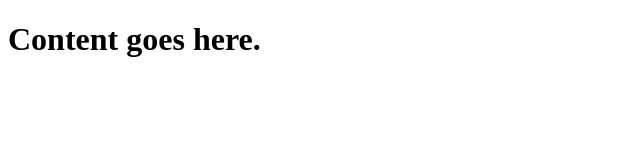
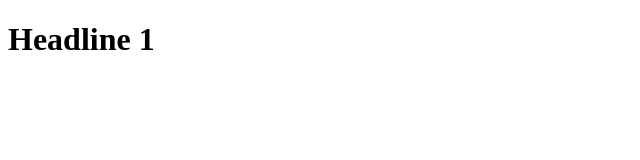
Before and after one commit to BSquaredGitHub/BSquaredGitHub.github.io, a plain HTML site: page index.html in a window 1280 px wide. Shown: the whole page, without its empty margins (0-640 px from the left). Drawn offline with Linux system fonts and the light colour scheme.

Commit message:
Update index.html

```diff
--- a/index.html
+++ b/index.html
@@ -4,6 +4,6 @@
 <title>The Thing</title>
 </head>
 <body>
-<h1>Content goes here.</h1>
+<h1>Headline 1</h1>
 </body>
 </html>
```
